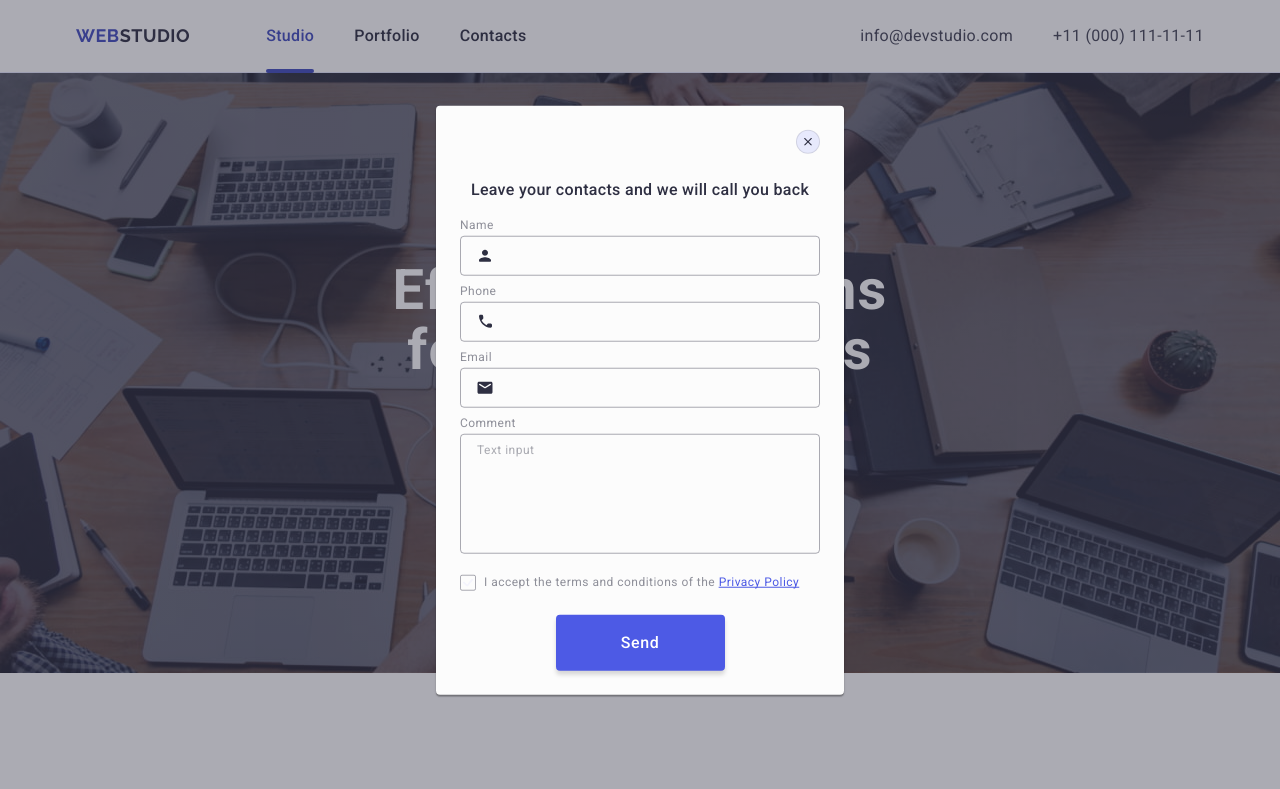
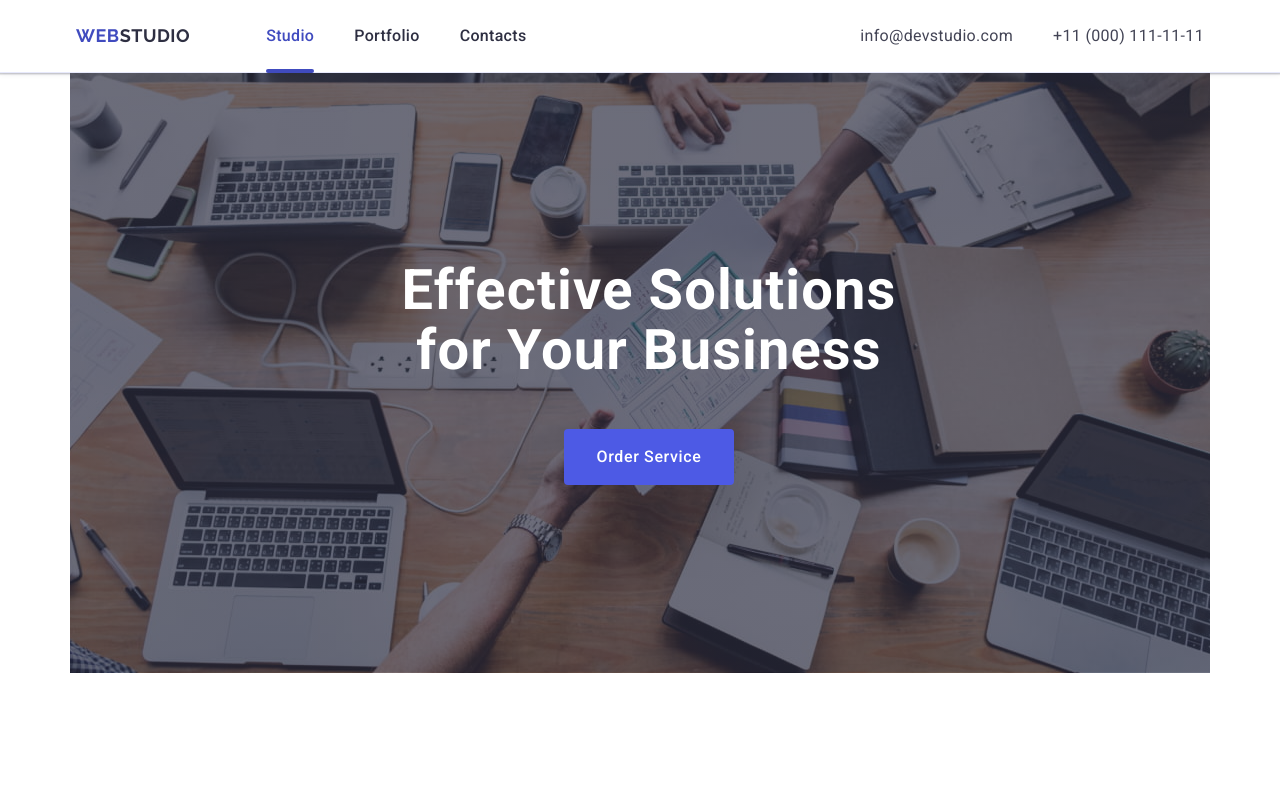
Before and after one commit to Yevhenii-Azarov/goit-markup-hw-06, a plain HTML site: page index.html in a window 1280 px wide. Shown: the top 789 px of the page. Drawn offline with nearby package versions, Linux system fonts and the light colour scheme.

Commit message:
goit-markup-hw-06

```diff
--- a/css/desktop-styles.css
+++ b/css/desktop-styles.css
@@ -203,7 +203,7 @@ background-color: transparent;
   background-size: cover;
   background-color: #2e2f42;
   padding: 72px 0;
-  max-width: 1440px;
+  max-width: 320px;
   margin-left: auto;
   margin-right: auto;
   background-repeat: no-repeat;
@@ -219,6 +219,7 @@ background-color: transparent;
 
 @media screen and (min-width:768px) {
 .hero-section{
+  max-width: 768px;
   padding: 112px 0;
   background-image: linear-gradient(rgba(46, 47, 66, 0.7),
         rgba(46, 47, 66, 0.7)),
@@ -234,6 +235,7 @@ background-color: transparent;
 }
 @media screen and (min-width:1158px) {
   .hero-section {
+    max-width: 1140px;
     padding: 188px 0;
     background-image: linear-gradient(rgba(46, 47, 66, 0.7),
           rgba(46, 47, 66, 0.7)),
@@ -1055,16 +1057,18 @@ fill: #fff;
 
 }
 .mobili-menu-contanier.is-open{
+  display: none;
   visibility: visible;
     opacity: 1;
     pointer-events: auto;
 }
 .mobili-menu-contanier-general{
+  margin: 0 auto;
   display: flex;
   flex-direction: column;
   max-width: 320px;
   height: 100%;
-  padding: 72px 24px 16px 16px;
+  padding: 72px 24px 40px 16px;
   position: relative;
 }
 .close-mob-menu{
--- a/index.html
+++ b/index.html
@@ -880,7 +880,7 @@
         </div>
       </div>
     </footer>
-    <div class="backdrop is-open">
+    <div class="backdrop">
       <div class="modal">
         <button class="modal-close-btn" type="button">
           <svg
```
